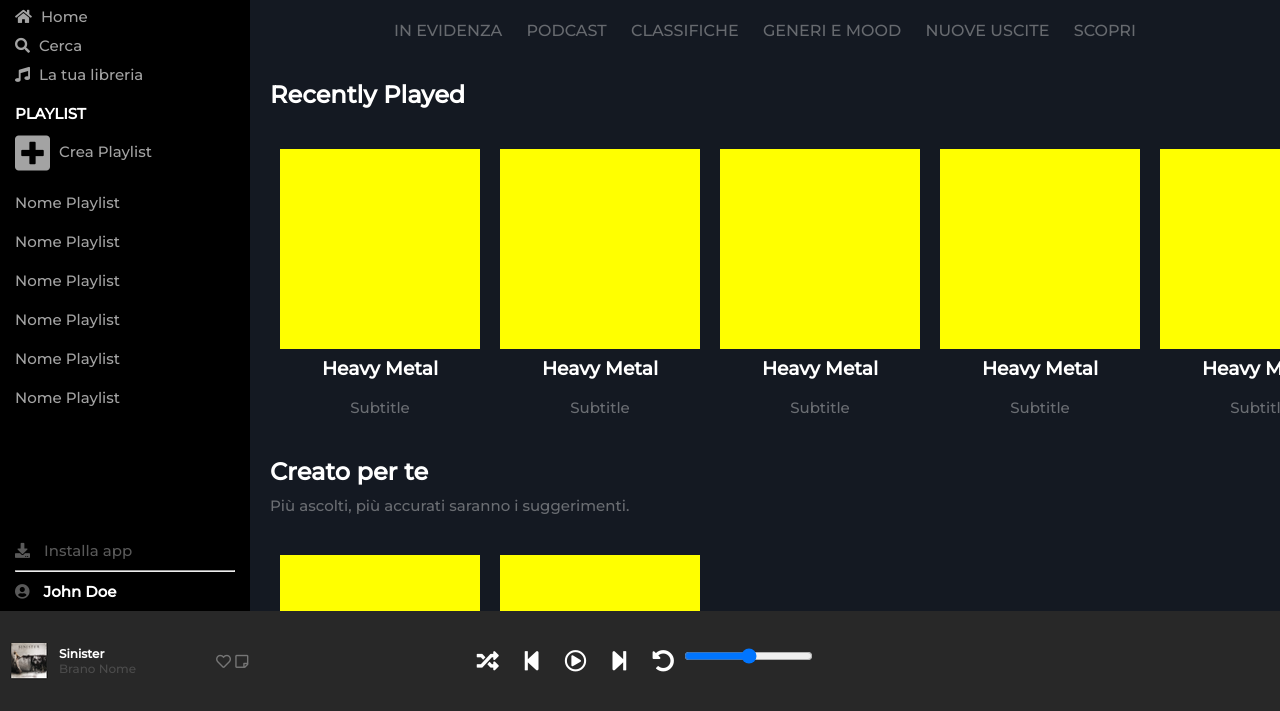
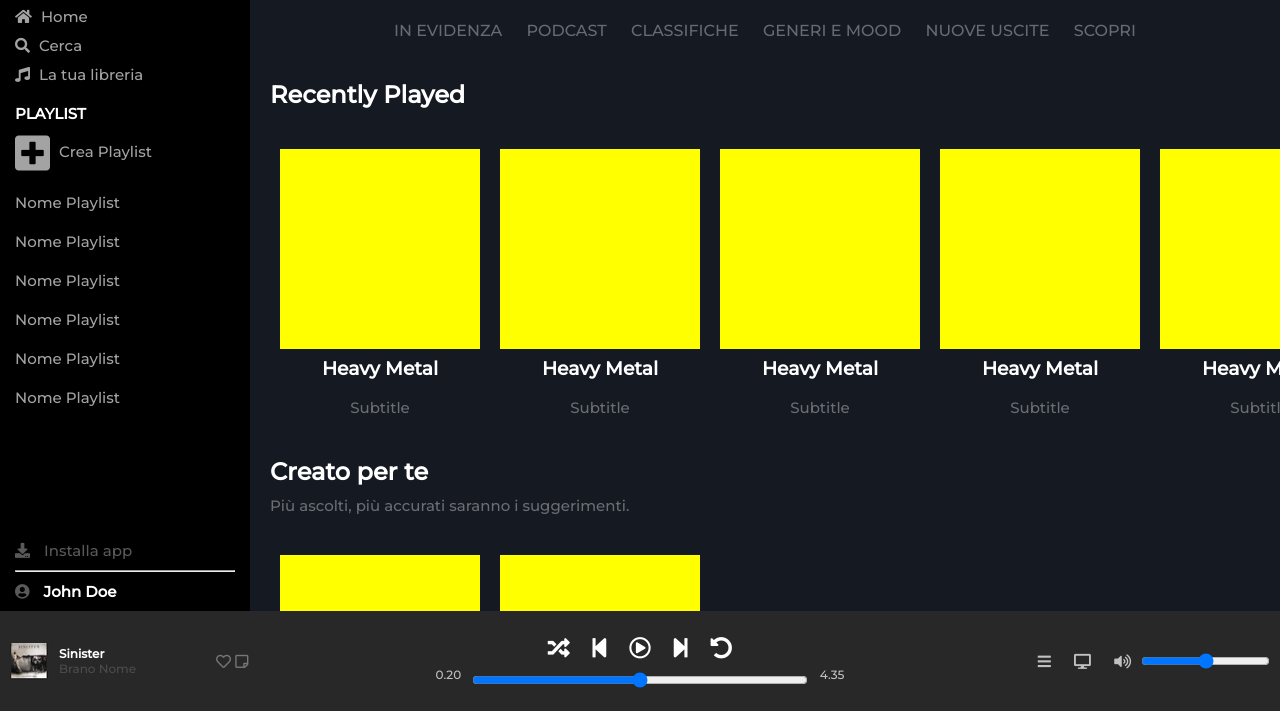
Before and after one commit to marongiu/html-css-spotifyweb, a plain HTML site: page index.html in a window 1280 px wide. Shown: the part 89-800 px from the top of the page. Drawn offline with Linux system fonts and the light colour scheme.

Commit message:
Fine footer

```diff
--- a/assets/css/master.css
+++ b/assets/css/master.css
@@ -238,7 +238,7 @@ footer {
   font-size: 12px;
 }
 
-.command-left, .command-center, .command-right {
+.command-left, .command, .command-right {
   width: calc(100% / 3);
 }
 
@@ -260,23 +260,46 @@ footer {
   color: #767676;
 }
 
-.command-center {
+.command-center, .range {
   display: flex;
   justify-content: center;
+  align-items: center;
 }
 
-.command-center ul li {
+.command-center  li {
   display: inline-block;
   list-style: none;
   padding: 0 10px;
 }
 
-.command-center ul li a{
+.command-center  li a{
   color: #ffff;
   text-decoration: none;
   font-size: 22px;
 }
 
 .range {
-  display: block;
+  color: #c1c1c1;
+  justify-content: space-around;
 }
+
+.range input {
+  margin-top: 10px;
+  width: 80%;
+}
+
+.command-right {
+  display: flex;
+  justify-content: flex-end;
+  align-items: center;
+}
+
+.command-right ul li {
+  display: inline-block;
+  padding: 0 10px;
+  font-size: 15px;
+}
+
+.command-right ul li a {
+  color: #c1c1c1;
+}
--- a/index.html
+++ b/index.html
@@ -229,8 +229,9 @@
       </span>
     </div>
 
-    <div class="command-center">
-      <ul>
+    <!-- Comandi centrali -->
+    <div class="command">
+      <ul class="command-center">
         <li>
           <a href="#"><i class="fas fa-random"></i></a>
         </li>
@@ -248,10 +249,28 @@
         </li>
       </ul>
 
-      <div class="range"><input type="range"></div>
+      <!-- Controller play -->
+      <div class="range">
+        <p>0.20</p>
+        <input type="range">
+        <p>4.35</p>
+      </div>
+    </div>
 
-
-
+    <!-- Comandi destra -->
+    <div class="command-right">
+      <ul>
+        <li>
+          <a href="#"><i class="fas fa-bars"></i></a>
+        </li>
+        <li>
+          <a href="#"><i class="fas fa-desktop"></i></a>
+        </li>
+        <li>
+          <a href="#"><i class="fas fa-volume-up"></i></a>
+        </li>
+      </ul>
+      <input type="range">
     </div>
 
   </footer>
```
